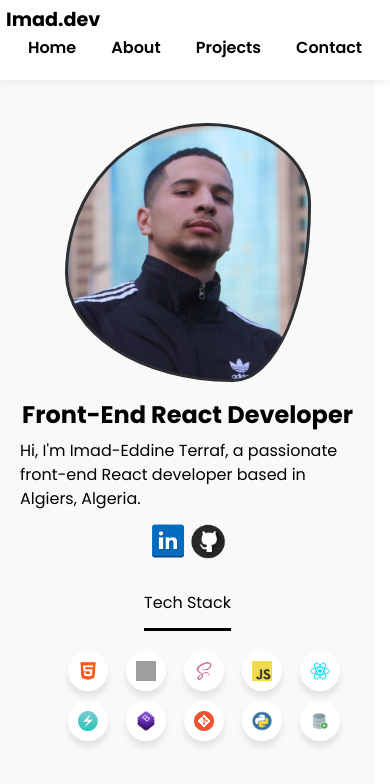
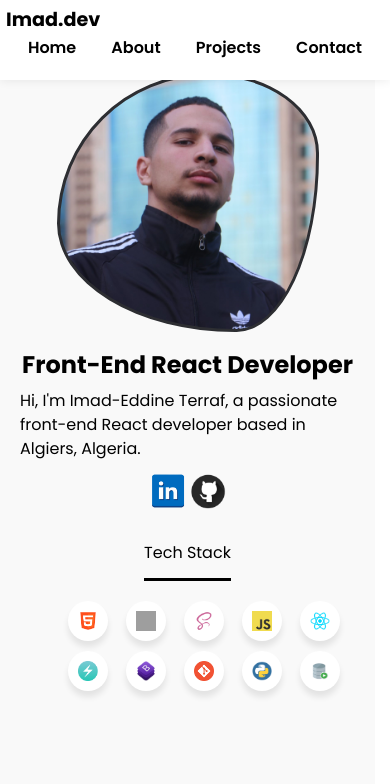
Before and after one commit to Imad-t/portfolio, a React (Vite) app: page / in a window 390 px wide. Shown: the top 784 px of the page. Built offline with nearby package versions, Linux system fonts and the light colour scheme; grey boxes are pictures that could not be loaded; the HTML template or start-up script is replaced by a standard one.

Commit message:
finished mobile media queries(1)

```diff
--- a/src/styles/Home.module.scss
+++ b/src/styles/Home.module.scss
@@ -138,9 +138,9 @@
 @media screen and (max-width: 480px) {
   .home {
     .myImage {
-      margin: 20px 0 0 0;
-      height: 10rem;
-      width: 15rem;
+      margin:   -80px 0 0 0;
+      height: 8rem;
+      width: 16rem;
       @media screen and (max-height:800px){
         margin: 90px 0 0 0;
       }
```
